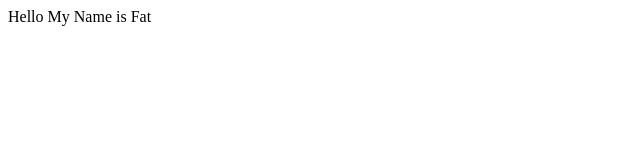
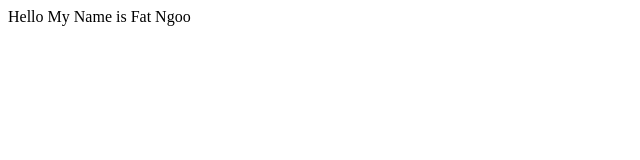
Before and after one commit to MoebiusCh/MoebiusCh.github.io, a plain HTML site: page index.html in a window 1280 px wide. Shown: the full height of the page, 0-640 px from the left. Drawn offline with Linux system fonts and the light colour scheme.

Commit message:
Test github page

```diff
--- a/index.html
+++ b/index.html
@@ -9,7 +9,7 @@
 </head>
 
 <body>
-    Hello My Name is Fat
+    Hello My Name is Fat Ngoo
 </body>
 
 </html>
```
